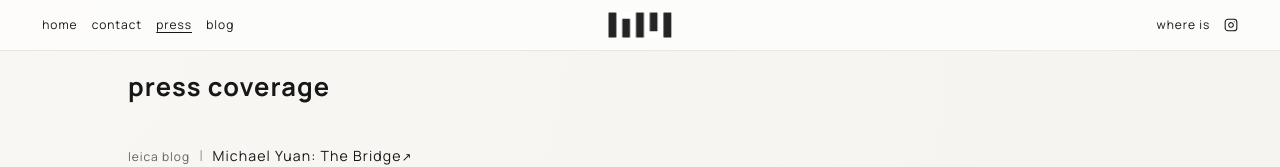
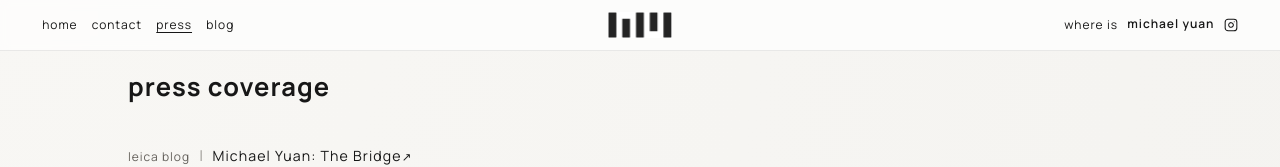
Before and after one commit to mishuan/ilikecalculus.com, a Next.js app: page /press in a window 1280 px wide. Shown: the top 167 px of the page. Built offline with nearby package versions, Linux system fonts and the light colour scheme.

Commit message:
Shorten site name and show it in top nav

```diff
--- a/content/workspace.json
+++ b/content/workspace.json
@@ -1,6 +1,6 @@
 {
   "site": {
-    "name": "Michael Yuan | Photography",
+    "name": "Michael Yuan",
     "shortName": "Michael Yuan",
     "tagline": "Photography",
     "instagramUrl": "https://instagram.com/ilikecalculus",
--- a/src/components/sidebar.tsx
+++ b/src/components/sidebar.tsx
@@ -102,6 +102,7 @@ export function Sidebar() {
               {whereItem.label}
             </Link>
           ) : null}
+          <span className="top-nav__name">{siteData.site.name}</span>
           <a
             href={siteData.site.instagramUrl}
             target="_blank"
--- a/src/data/generated-site-data.ts
+++ b/src/data/generated-site-data.ts
@@ -14,7 +14,7 @@ export const generatedCategoryLabels = {
 
 export const generatedSiteData = {
   "site": {
-    "name": "Michael Yuan | Photography",
+    "name": "Michael Yuan",
     "shortName": "Michael Yuan",
     "tagline": "Photography",
     "instagramUrl": "https://instagram.com/ilikecalculus",
--- a/src/styles/modules/layout.css
+++ b/src/styles/modules/layout.css
@@ -33,7 +33,16 @@
 }
 
 .top-nav__where {
-  margin-right: 0.28rem;
+  margin-right: 0;
+}
+
+.top-nav__name {
+  color: var(--ink);
+  font-size: var(--font-size-text-action);
+  font-weight: 600;
+  letter-spacing: var(--letter-spacing-text-action);
+  line-height: 1.08;
+  white-space: nowrap;
 }
 
 .top-nav__brand {
```
